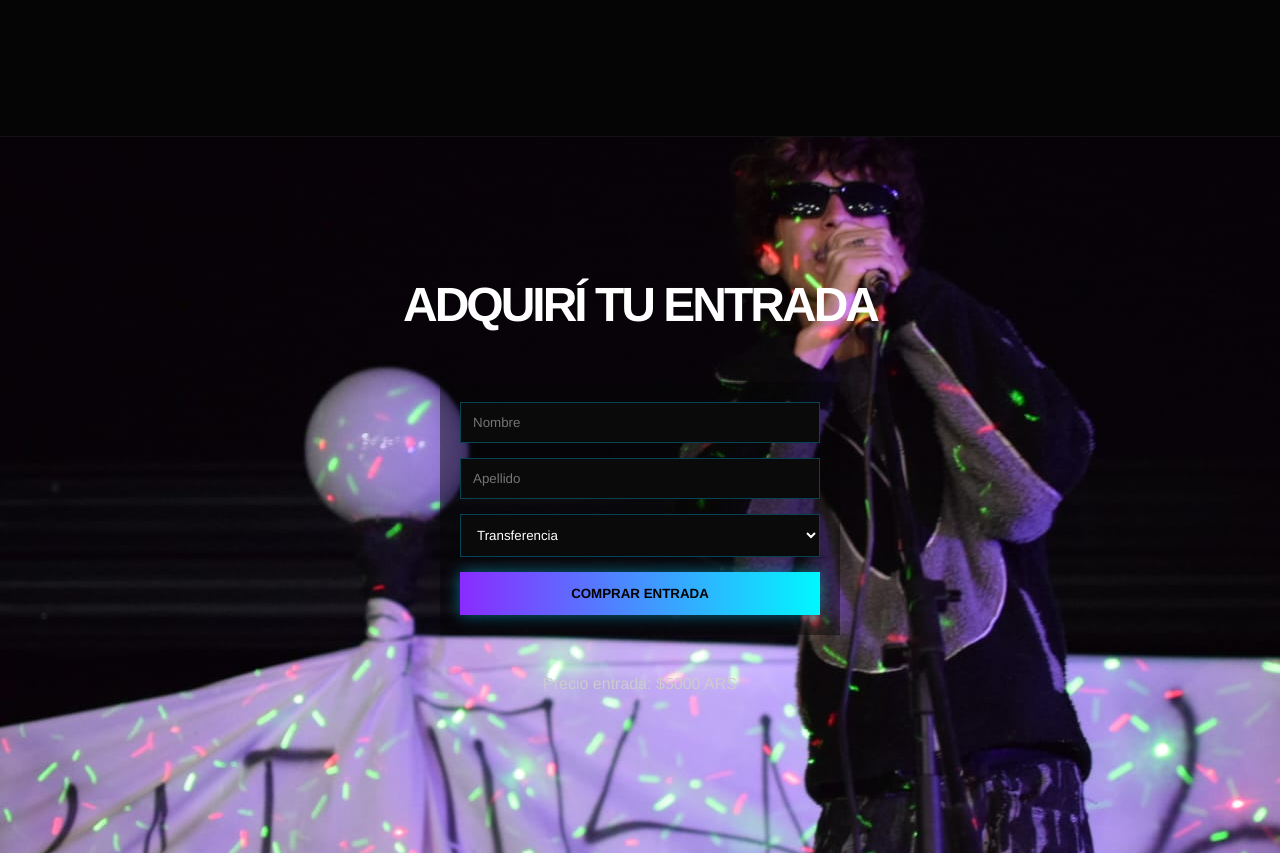
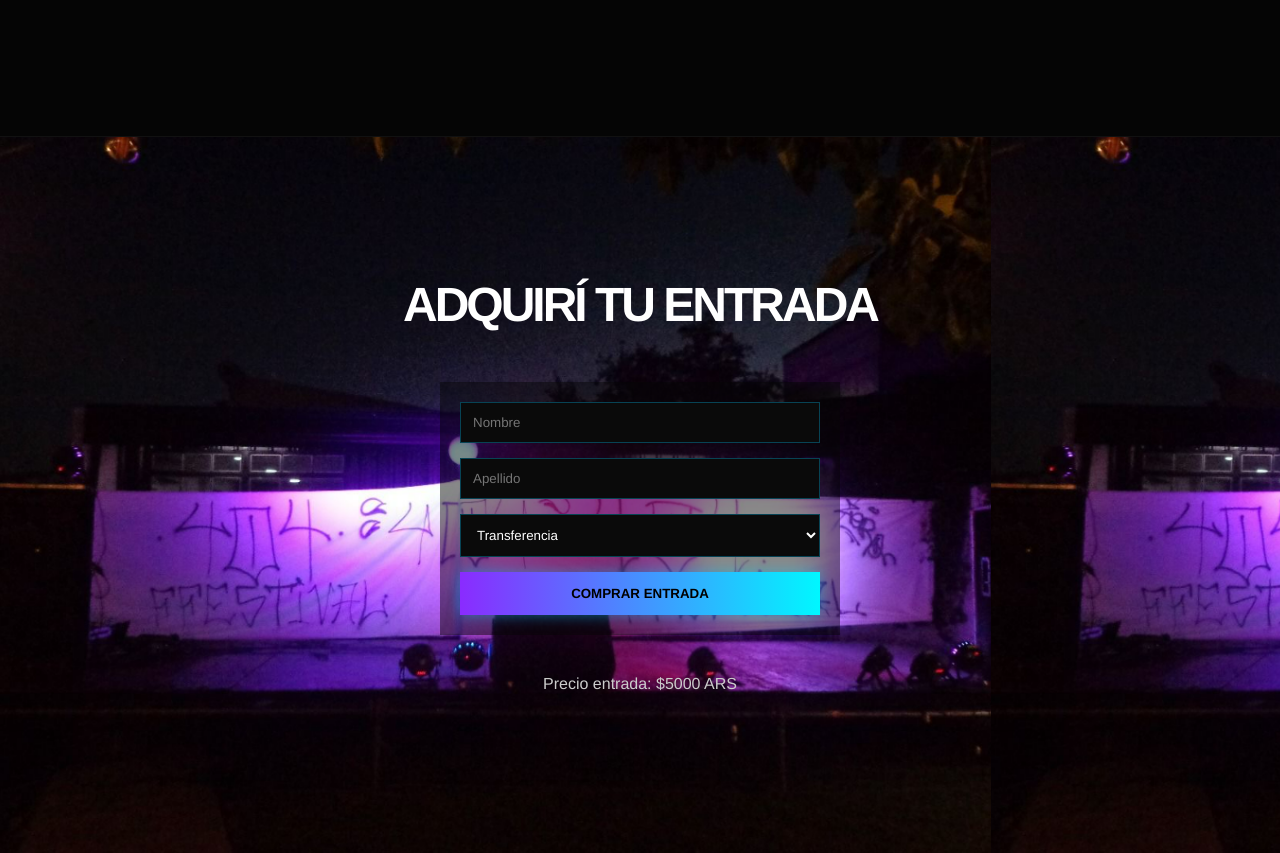
Before and after one commit to santinomezza/404.FESTIVAL, a website: page index.html in a window 1280 px wide. Shown: the part 1840-2693 px from the top of the page. Drawn offline with nearby package versions, Linux system fonts and the light colour scheme; files that its build step writes are made by us from their sources.

Commit message:
corregi rutas1

```diff
--- a/scss/_components.scss
+++ b/scss/_components.scss
@@ -258,7 +258,7 @@ box-shadow:
 
 .ticket-section {
   text-align: center;
-  background-image: url(../img/b5acbe95-2b0b-455d-a361-bc64003a5c78.jpg);
+  background-image: url(../img/hero-bg.png);
 }
 
 .ticket-form {
```
